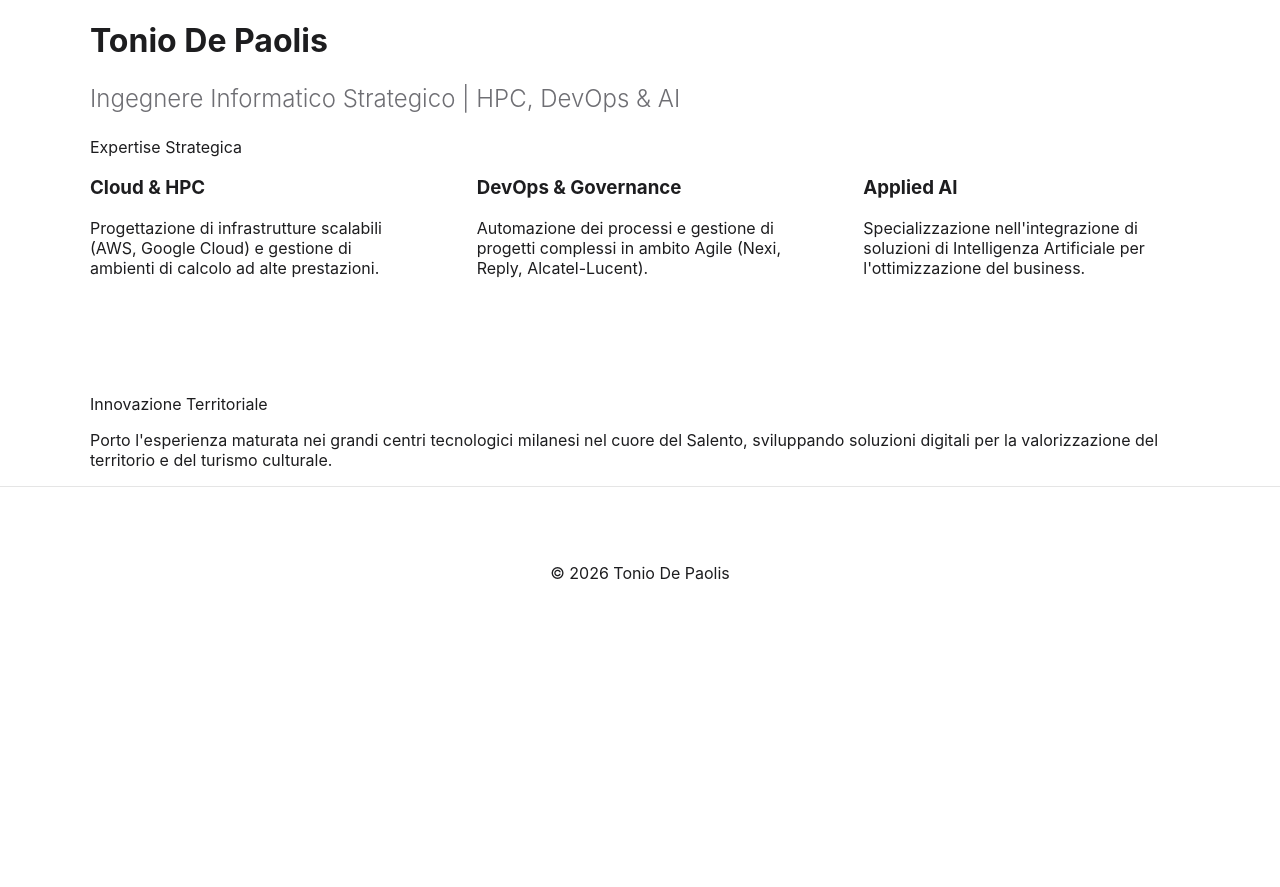
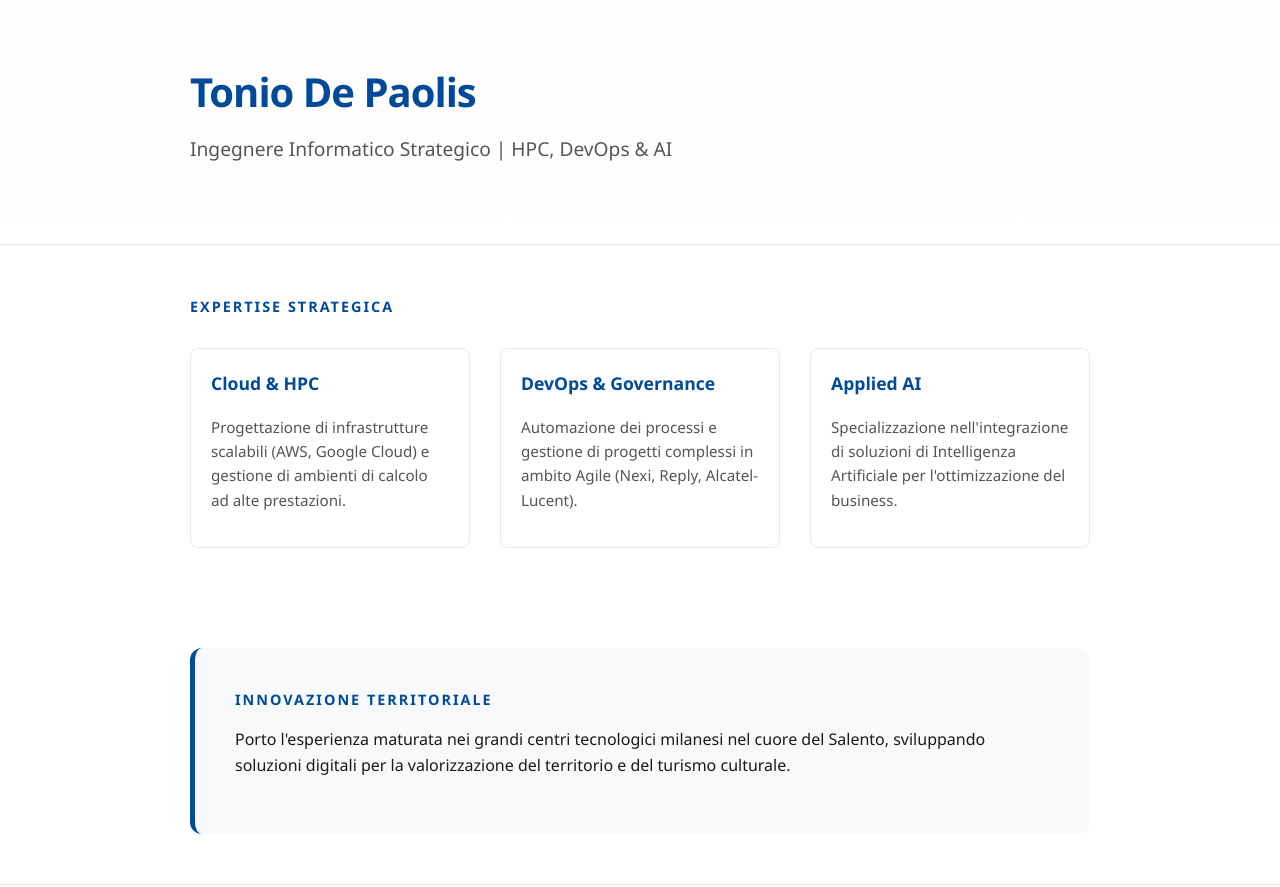
Before and after one commit to tonidep/tonidep.github.io, a plain HTML site: page index.html in a window 1280 px wide. Shown: the top 887 px of the page. Before the commit the page ends 800 px from the top, so only its background shows below. Drawn offline with Linux system fonts and the light colour scheme.

Commit message:
Update style.css

```diff
--- a/style.css
+++ b/style.css
@@ -1,44 +1,105 @@
+/* Palette Colori Professionale */
 :root {
-  --main-text: #1d1d1f;
-  --secondary-text: #6e6e73;
-  --accent: #0066cc;
-  --bg: #ffffff;
-  --section-bg: #f5f5f7;
+  --bg-color: #ffffff;
+  --section-bg: #f8f9fa;
+  --text-main: #1a1a1a;
+  --text-muted: #555555;
+  --accent-color: #004a99; /* Blu Istituzionale */
+  --border-color: #eaeaea;
 }
 
 body {
-  font-family: 'Inter', sans-serif;
+  font-family: 'Segoe UI', Roboto, Helvetica, Arial, sans-serif;
+  line-height: 1.6;
+  color: var(--text-main);
+  background-color: var(--bg-color);
   margin: 0;
-  color: var(--main-text);
-  background: var(--bg);
-  -webkit-font-smoothing: antialiased;
+  padding: 0;
 }
 
-.container { max-width: 1100px; margin: 0 auto; padding: 0 20px; }
+.container {
+  max-width: 900px;
+  margin: 0 auto;
+  padding: 0 20px;
+}
 
-nav { padding: 30px 0; border-bottom: 1px solid #e5e5e5; }
-.nav-content { display: flex; justify-content: space-between; align-items: center; }
-.brand { font-size: 1.2rem; letter-spacing: -0.5px; }
-.links a { text-decoration: none; color: var(--secondary-text); margin-left: 30px; font-size: 0.9rem; transition: 0.3s; }
-.links a:hover { color: var(--accent); }
-.cta { color: var(--accent) !important; font-weight: 600; }
+/* Header & Nav */
+header {
+  padding: 60px 0;
+  border-bottom: 1px solid var(--border-color);
+  background: linear-gradient(to bottom, #fdfdfd, #ffffff);
+}
 
-.hero { padding: 120px 0 80px; text-align: left; }
-.hero h1 { font-size: 4rem; font-weight: 700; letter-spacing: -2px; line-height: 1.1; margin-bottom: 20px; }
-.subtitle { font-size: 1.5rem; color: var(--secondary-text); max-width: 700px; font-weight: 300; }
+h1 {
+  font-size: 2.5rem;
+  margin: 0;
+  color: var(--accent-color);
+  letter-spacing: -1px;
+}
 
-.section-label { font-weight: 600; color: var(--accent); text-transform: uppercase; font-size: 0.8rem; margin-bottom: 40px; }
+.subtitle {
+  font-size: 1.2rem;
+  color: var(--text-muted);
+  margin-top: 10px;
+}
 
-.grid { display: grid; grid-template-columns: repeat(auto-fit, minmax(300px, 1fr)); gap: 60px; padding-bottom: 100px; }
-.feature h3 { font-size: 1.5rem; margin-bottom: 15px; }
-.feature p { color: var(--secondary-text); line-height: 1.6; font-size: 1.1rem; }
+/* Sezioni */
+section {
+  padding: 50px 0;
+}
 
-.quote { background: var(--section-bg); padding: 100px 0; text-align: center; }
-blockquote { font-size: 2rem; font-weight: 300; font-style: italic; color: var(--main-text); max-width: 800px; margin: 0 auto; border: none; }
+.section-title {
+  font-size: 0.9rem;
+  text-transform: uppercase;
+  letter-spacing: 2px;
+  color: var(--accent-color);
+  margin-bottom: 30px;
+  font-weight: bold;
+}
 
-footer { padding: 60px 0; border-top: 1px solid #e5e5e5; text-align: center; }
-.contact-info { color: var(--secondary-text); font-size: 0.9rem; margin-top: 10px; }
+/* Grid delle Competenze */
+.grid {
+  display: grid;
+  grid-template-columns: repeat(auto-fit, minmax(250px, 1fr));
+  gap: 30px;
+}
 
-@media (max-width: 768px) {
-  .hero h1 { font-size: 2.5rem; }
+.card {
+  padding: 20px;
+  border: 1px solid var(--border-color);
+  border-radius: 8px;
+  transition: transform 0.2s;
 }
+
+.card h3 {
+  margin-top: 0;
+  font-size: 1.1rem;
+  color: var(--accent-color);
+}
+
+.card p {
+  font-size: 0.95rem;
+  color: var(--text-muted);
+}
+
+/* Focus Progetto Salento */
+.highlight-box {
+  background-color: var(--section-bg);
+  padding: 40px;
+  border-radius: 12px;
+  border-left: 5px solid var(--accent-color);
+}
+
+/* Footer */
+footer {
+  padding: 40px 0;
+  font-size: 0.9rem;
+  color: var(--text-muted);
+  text-align: center;
+  border-top: 1px solid var(--border-color);
+}
+
+footer a {
+  color: var(--accent-color);
+  text-decoration: none;
+}
```
